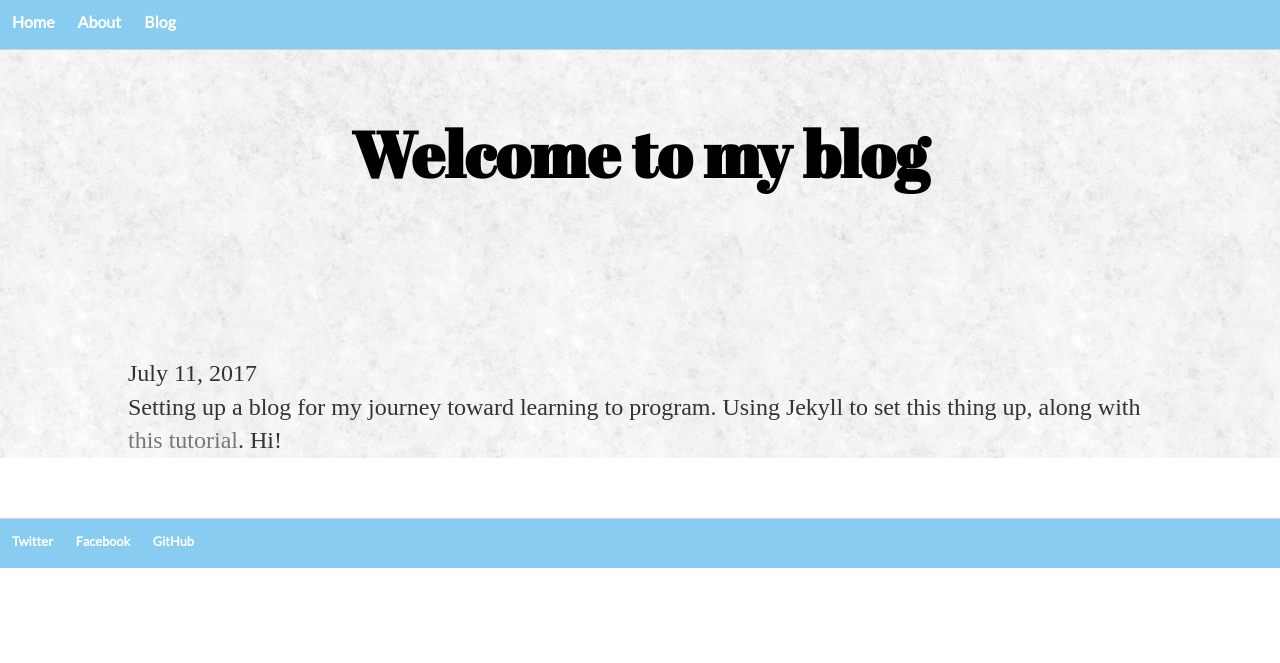
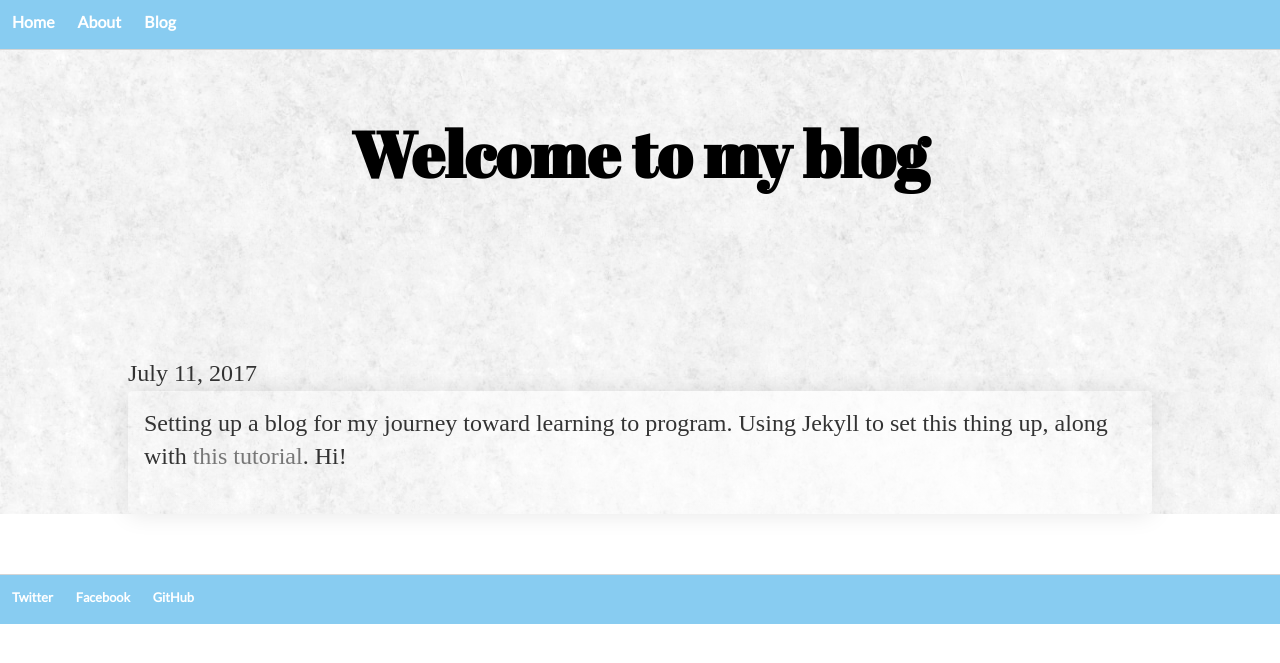
Before and after one commit to morrisa-n/morrisa-n.github.io, a Jekyll site: the page built from _posts/2017-07-11-welcome-to-my-blog.md, in a window 1280 px wide. Shown: the top 663 px of the page. Built offline with Jekyll 4.4.1, drawn with Linux system fonts in a browser that asks for light colours.

Commit message:
CSS Changes

```diff
--- a/_layouts/post.html
+++ b/_layouts/post.html
@@ -4,6 +4,7 @@
 <h1 class="title-blurb">{{ page.title }}</h1>
 <p class="meta">{{ page.date | date: "%B %-d, %Y" }}</p>
 
-<div class="post">
+<div class="segment"><div class="post">
   {{ content }}
 </div>
+</div>
```
